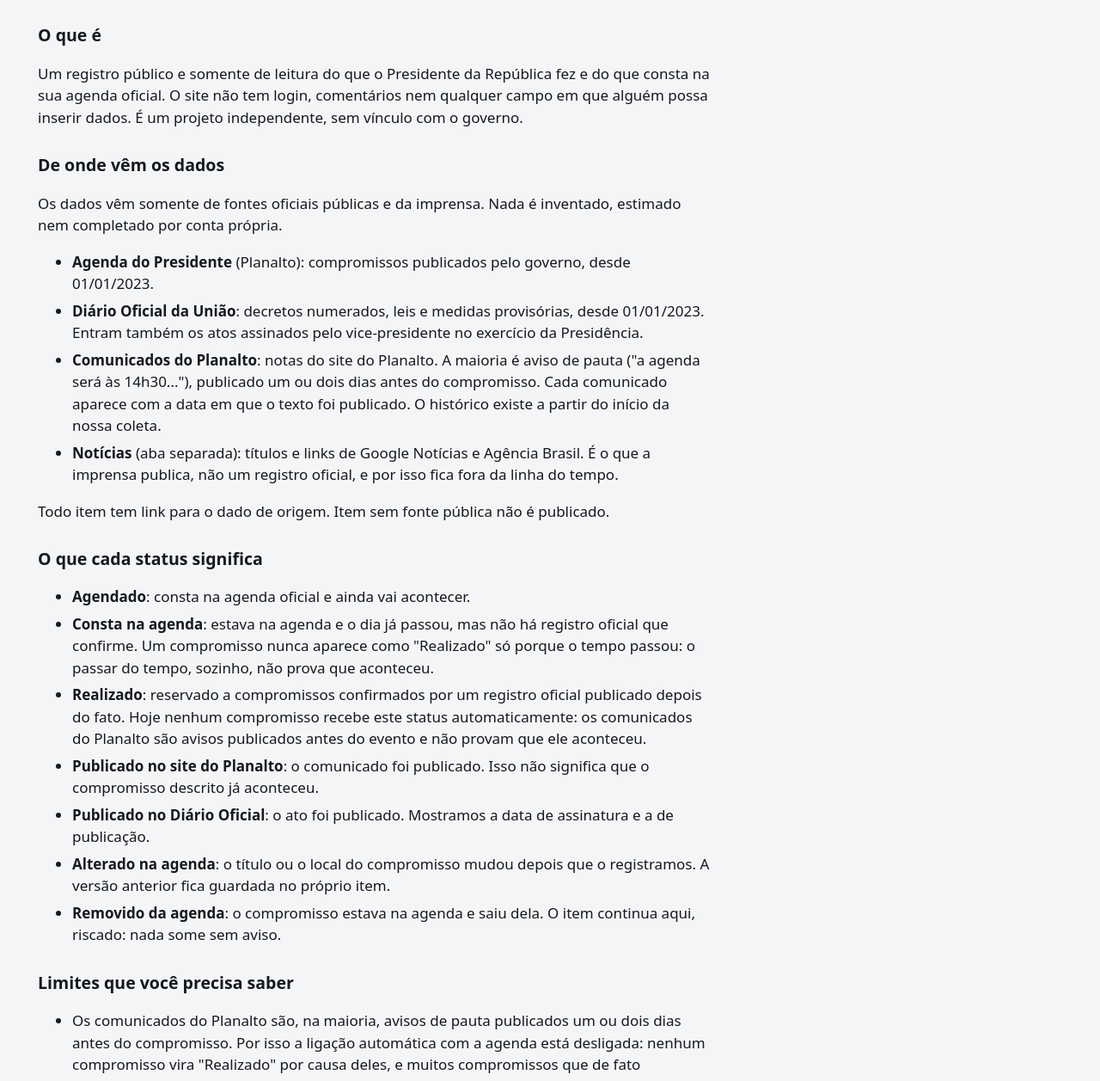
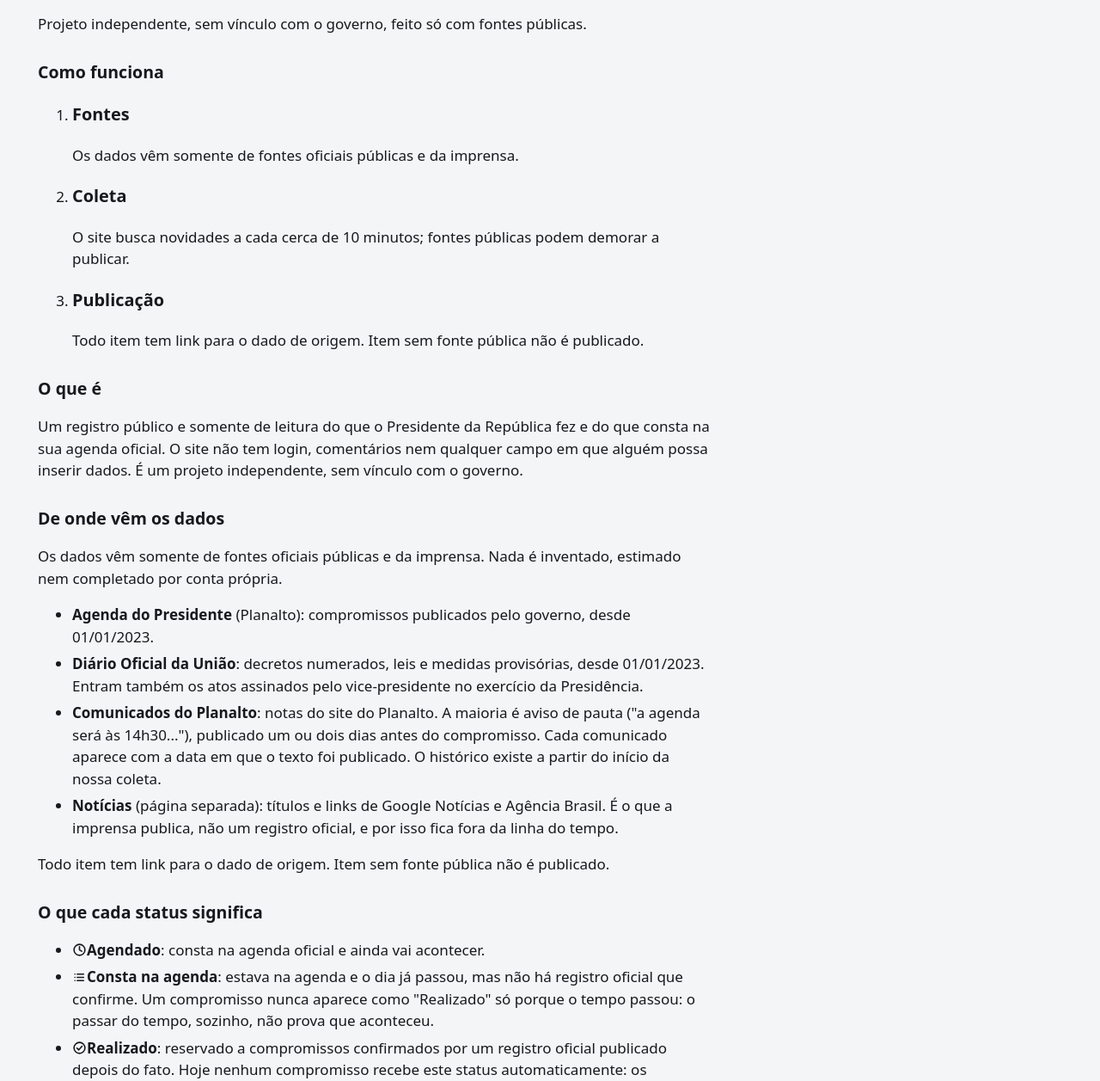
Before and after one commit to EduardoMilani8/rastreador-presidente, a website built with Vite: page site/sobre.html in a window 1280 px wide. Shown: the part 132-1389 px from the top of the page at 86% size. Built offline with nearby package versions, Linux system fonts and the light colour scheme.

Commit message:
feat(site): página Sobre com passos e ícones de status
Co-Authored-By: Claude Opus 5.5 <noreply@anthropic.com>

```diff
--- a/site/sobre.html
+++ b/site/sobre.html
@@ -13,7 +13,7 @@
     <div class="faixa">
       <div class="faixa-dentro">
         <a class="marca" href="./">Rastreador do Presidente</a>
-        <h1>Sobre e metodologia</h1>
+        <h1>Sobre</h1>
         <nav aria-label="Seções do site" class="abas">
           <a href="./">Painel</a>
           <a id="aba-linha" href="registros.html">Registros</a>
@@ -25,6 +25,24 @@
   </header>
 
   <main id="conteudo" class="prosa">
+    <p>Projeto independente, sem vínculo com o governo, feito só com fontes públicas.</p>
+
+    <h2>Como funciona</h2>
+    <ol class="passos">
+      <li>
+        <h3>Fontes</h3>
+        <p>Os dados vêm somente de fontes oficiais públicas e da imprensa.</p>
+      </li>
+      <li>
+        <h3>Coleta</h3>
+        <p>O site busca novidades a cada cerca de 10 minutos; fontes públicas podem demorar a publicar.</p>
+      </li>
+      <li>
+        <h3>Publicação</h3>
+        <p>Todo item tem link para o dado de origem. Item sem fonte pública não é publicado.</p>
+      </li>
+    </ol>
+
     <h2>O que é</h2>
     <p>Um registro público e somente de leitura do que o Presidente da República fez e do que consta na sua agenda oficial. O site não tem login, comentários nem qualquer campo em que alguém possa inserir dados. É um projeto independente, sem vínculo com o governo.</p>
 
@@ -34,21 +52,22 @@
       <li><strong>Agenda do Presidente</strong> (Planalto): compromissos publicados pelo governo, desde 01/01/2023.</li>
       <li><strong>Diário Oficial da União</strong>: decretos numerados, leis e medidas provisórias, desde 01/01/2023. Entram também os atos assinados pelo vice-presidente no exercício da Presidência.</li>
       <li><strong>Comunicados do Planalto</strong>: notas do site do Planalto. A maioria é aviso de pauta ("a agenda será às 14h30..."), publicado um ou dois dias antes do compromisso. Cada comunicado aparece com a data em que o texto foi publicado. O histórico existe a partir do início da nossa coleta.</li>
-      <li><strong>Notícias</strong> (aba separada): títulos e links de Google Notícias e Agência Brasil. É o que a imprensa publica, não um registro oficial, e por isso fica fora da linha do tempo.</li>
+      <li><strong>Notícias</strong> (página separada): títulos e links de Google Notícias e Agência Brasil. É o que a imprensa publica, não um registro oficial, e por isso fica fora da linha do tempo.</li>
     </ul>
     <p>Todo item tem link para o dado de origem. Item sem fonte pública não é publicado.</p>
 
     <h2>O que cada status significa</h2>
     <ul>
-      <li><strong>Agendado</strong>: consta na agenda oficial e ainda vai acontecer.</li>
-      <li><strong>Consta na agenda</strong>: estava na agenda e o dia já passou, mas não há registro oficial que confirme. Um compromisso nunca aparece como "Realizado" só porque o tempo passou: o passar do tempo, sozinho, não prova que aconteceu.</li>
-      <li><strong>Realizado</strong>: reservado a compromissos confirmados por um registro oficial publicado depois do fato. Hoje nenhum compromisso recebe este status automaticamente: os comunicados do Planalto são avisos publicados antes do evento e não provam que ele aconteceu.</li>
-      <li><strong>Publicado no site do Planalto</strong>: o comunicado foi publicado. Isso não significa que o compromisso descrito já aconteceu.</li>
-      <li><strong>Publicado no Diário Oficial</strong>: o ato foi publicado. Mostramos a data de assinatura e a de publicação.</li>
-      <li><strong>Alterado na agenda</strong>: o título ou o local do compromisso mudou depois que o registramos. A versão anterior fica guardada no próprio item.</li>
-      <li><strong>Removido da agenda</strong>: o compromisso estava na agenda e saiu dela. O item continua aqui, riscado: nada some sem aviso.</li>
+      <li><svg class="icone" viewBox="0 0 16 16" width="16" height="16" aria-hidden="true" focusable="false"><path d="M8 2a6 6 0 1 0 0 12a6 6 0 0 0 0-12zM8 4.5V8l2.5 1.5"></path></svg><strong>Agendado</strong>: consta na agenda oficial e ainda vai acontecer.</li>
+      <li><svg class="icone" viewBox="0 0 16 16" width="16" height="16" aria-hidden="true" focusable="false"><path d="M5.5 4.5h7M5.5 8h7M5.5 11.5h7M3 4.5h.01M3 8h.01M3 11.5h.01"></path></svg><strong>Consta na agenda</strong>: estava na agenda e o dia já passou, mas não há registro oficial que confirme. Um compromisso nunca aparece como "Realizado" só porque o tempo passou: o passar do tempo, sozinho, não prova que aconteceu.</li>
+      <li><svg class="icone" viewBox="0 0 16 16" width="16" height="16" aria-hidden="true" focusable="false"><path d="M8 2a6 6 0 1 0 0 12a6 6 0 0 0 0-12zM5.2 8.2l2 2l3.6-4"></path></svg><strong>Realizado</strong>: reservado a compromissos confirmados por um registro oficial publicado depois do fato. Hoje nenhum compromisso recebe este status automaticamente: os comunicados do Planalto são avisos publicados antes do evento e não provam que ele aconteceu.</li>
+      <li><svg class="icone" viewBox="0 0 16 16" width="16" height="16" aria-hidden="true" focusable="false"><path d="M2.5 3h11v7.5H7l-3 2.5v-2.5H2.5z"></path></svg><strong>Publicado no site do Planalto</strong>: o comunicado foi publicado. Isso não significa que o compromisso descrito já aconteceu.</li>
+      <li><svg class="icone" viewBox="0 0 16 16" width="16" height="16" aria-hidden="true" focusable="false"><path d="M4 1.5h5.5L12 4v10.5H4zM9.5 1.5V4H12M6 8h4M6 11h4"></path></svg><strong>Publicado no Diário Oficial</strong>: o ato foi publicado. Mostramos a data de assinatura e a de publicação.</li>
+      <li><svg class="icone" viewBox="0 0 16 16" width="16" height="16" aria-hidden="true" focusable="false"><path d="M3 13l.6-2.8l7-7l2.2 2.2l-7 7zM9.4 4.4l2.2 2.2"></path></svg><strong>Alterado na agenda</strong>: o título ou o local do compromisso mudou depois que o registramos. A versão anterior fica guardada no próprio item.</li>
+      <li><svg class="icone" viewBox="0 0 16 16" width="16" height="16" aria-hidden="true" focusable="false"><path d="M8 2a6 6 0 1 0 0 12a6 6 0 0 0 0-12zM3.8 3.8l8.4 8.4"></path></svg><strong>Removido da agenda</strong>: o compromisso estava na agenda e saiu dela. O item continua aqui, riscado: nada some sem aviso.</li>
     </ul>
 
+    <section class="limites">
     <h2>Limites que você precisa saber</h2>
     <ul>
       <li>Os comunicados do Planalto são, na maioria, avisos de pauta publicados um ou dois dias antes do compromisso. Por isso a ligação automática com a agenda está desligada: nenhum compromisso vira "Realizado" por causa deles, e muitos compromissos que de fato aconteceram continuam como "Consta na agenda".</li>
@@ -62,10 +81,11 @@
       <li>Os títulos dos atos aparecem como o Diário Oficial os imprimiu, inclusive com erros de digitação no número ou na data. Quando a data de assinatura do título é impossível, mostramos só a de publicação.</li>
       <li>Alguns poucos decretos podem faltar: há decretos que constam no site do Planalto e não aparecem na lista do Diário Oficial que consultamos. Também pode faltar o ato que só encontramos numa republicação feita muito depois da assinatura.</li>
       <li>O link “Texto do ato” (Planalto) só aparece quando a página foi encontrada e confere com o ato. Nos atos coletados desde 11/10/2026 conferimos a data do ato na página; nos anteriores, a conferência foi pelo número. Sem isso, fica só o link do Diário Oficial.</li>
-      <li>A página inicial mostra os dois meses mais recentes. Para ver o restante, use “Ver meses anteriores” ou o filtro por data; a linha acima da lista sempre diz qual período está sendo mostrado.</li>
+      <li>A página Registros mostra os dois meses mais recentes. Para ver o restante, use “Ver meses anteriores” ou o filtro por data; a linha acima da lista sempre diz qual período está sendo mostrado.</li>
       <li>O site busca novidades a cada cerca de 10 minutos; fontes públicas podem demorar a publicar. O alto da página diz quando os dados mudaram pela última vez.</li>
       <li>Não resumimos nem reescrevemos o que as fontes dizem: mostramos o texto oficial. O resumo dos atos vem cortado pelo próprio Diário Oficial quando é longo.</li>
     </ul>
+    </section>
 
     <h2>Código e dados abertos</h2>
     <p>Todo o código deste site e os arquivos de dados que ele mostra estão publicados em <a href="https://github.com/EduardoMilani8/rastreador-presidente" rel="noopener noreferrer">github.com/EduardoMilani8/rastreador-presidente</a>. Qualquer pessoa pode conferir como cada item foi coletado e apontar erros por lá.</p>
```
Also changed, not shown: tests/site/sobre.test.ts (+62 -4 lines).
